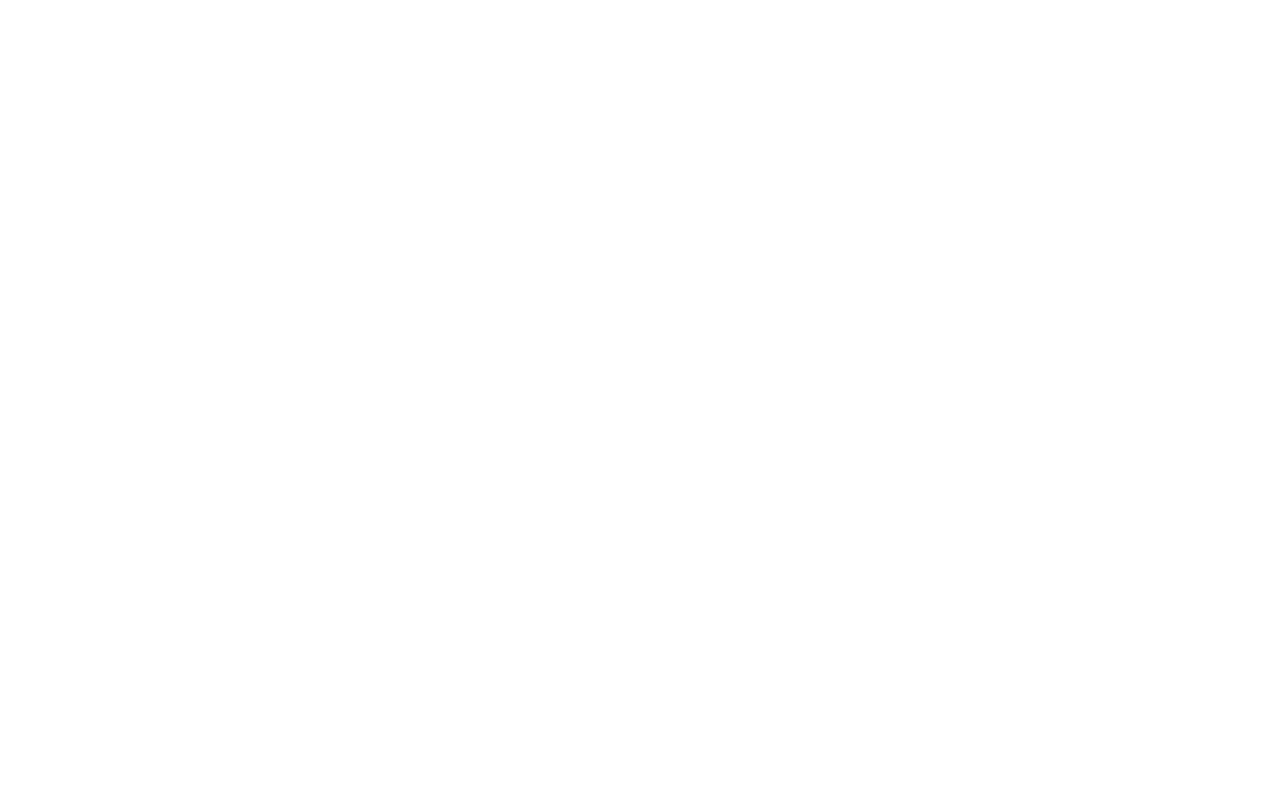
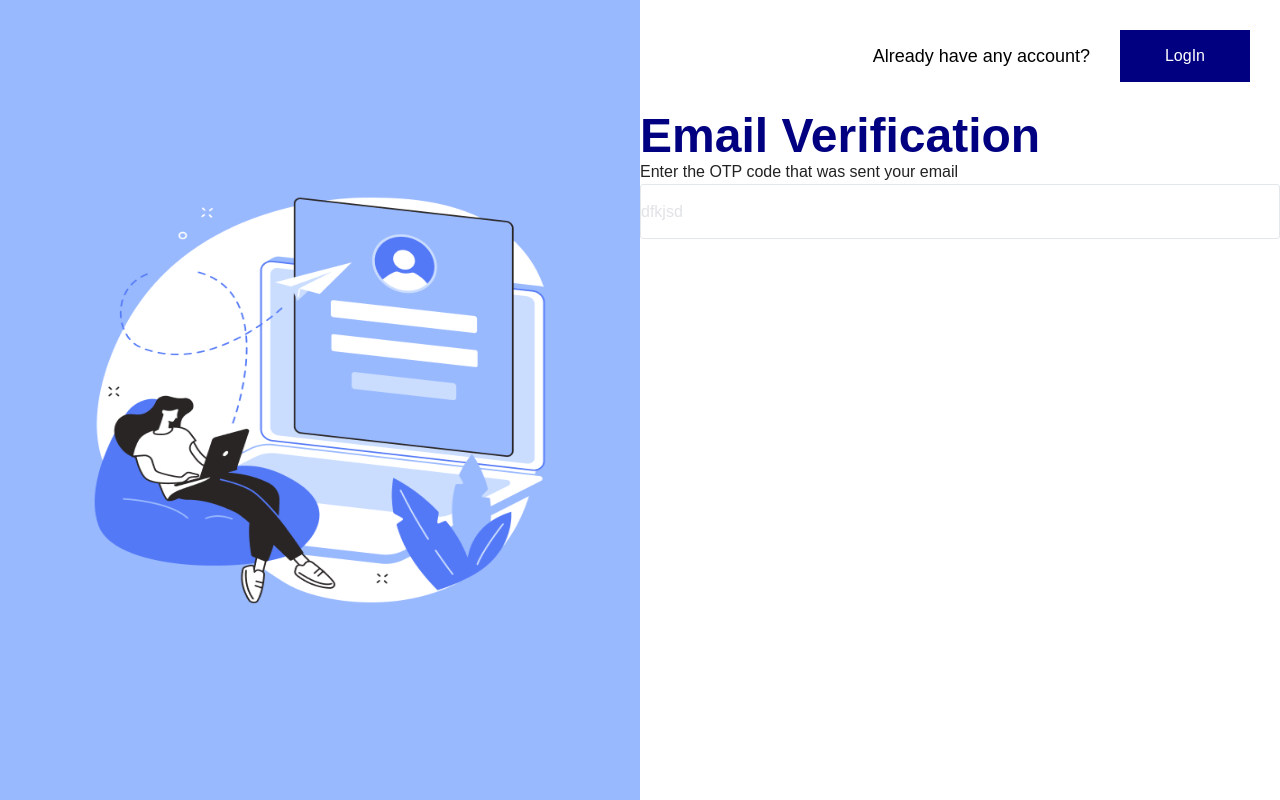
Before and after one commit to MamtazDev/venus, a React (Vite) app: page /login in a window 1280 px wide. Built offline with nearby package versions, Linux system fonts and the light colour scheme.

Commit message:
project upodate

```diff
--- a/package.json
+++ b/package.json
@@ -20,6 +20,7 @@
     "@types/react-dom": "^18.2.7",
     "@vitejs/plugin-react-swc": "^3.3.2",
     "autoprefixer": "^10.4.16",
+    "daisyui": "^4.4.19",
     "eslint": "^8.45.0",
     "eslint-plugin-react": "^7.32.2",
     "eslint-plugin-react-hooks": "^4.6.0",
--- /dev/null
+++ b/src/Authentication/Login/Login.css
@@ -0,0 +1,9 @@
+.input_field {
+    border-radius: 3px;
+    border: 1px solid #A4B2B9;
+    opacity: 0.3;
+    width: 100%;
+    height: 55px;
+    flex-shrink: 0;
+
+}
--- a/src/Authentication/Login/Login.jsx
+++ b/src/Authentication/Login/Login.jsx
@@ -1,8 +1,32 @@
-
+import loginImage from '../../assets/login.png'
+import './Login.css'
 const Login = () => {
     return (
         <div>
+            <div className="grid grid-cols-2 gap-0">
+                <div>
+                    <img className='w-full h-screen' src={loginImage} alt="login image" />
+                </div>
+                <div>
+                    <div className='flex justify-end p-30'>
+                        <div className='flex items-center gap-30'>
+                            <h4 className='text-lg text_dark_grey '>Already have any account?</h4>
+                            <button className='text-white px-45 py-14 btn_blue_bg '>LogIn</button>
+                        </div>
+                    </div>
+                    <div className=''>
+                        <h1 className='text-5xl font-semibold text-primary'>Email Verification</h1>
+                        <p className='text-base text222color'>Enter the OTP code that was sent your email</p>
+                        <div>
+                            <input type="text" className='input_field' placeholder='dfkjsd' />
 
+
+                        </div>
+                    </div>
+
+
+                </div>
+            </div>
         </div>
     );
 };
--- a/src/index.css
+++ b/src/index.css
@@ -72,7 +72,7 @@
 
 /* font size */
 
-h1 {
+/* h1 {
   font-size: 48px !important;
 }
 
@@ -94,7 +94,7 @@
 
 span {
   font-size: 14px !important;
-}
+} */
 
 /* font size end */
 /* buttons start */
@@ -126,6 +126,7 @@
 .btn_blue_bg {
   background-color: var(--primary);
   border: none;
+  color: #FFF;
 }
 
 /* gap start */
--- a/src/main.jsx
+++ b/src/main.jsx
@@ -2,7 +2,6 @@
 import ReactDOM from 'react-dom/client'
 import App from './App.jsx'
 import './index.css';
-import "bootstrap/dist/css/bootstrap.min.css";
 
 ReactDOM.createRoot(document.getElementById('root')).render(
   <React.StrictMode>
--- a/tailwind.config.js
+++ b/tailwind.config.js
@@ -1,28 +1,48 @@
 /* eslint-disable no-undef */
 /** @type {import('tailwindcss').Config} */
 module.exports = {
-  content: ['./src/**/*.{html,js}'],
+  content: [
+    "./index.html",
+    "./src/**/*.{js,ts,jsx,tsx}",
+  ],
   theme: {
     colors: {
-      'blue': '#000080',
+      'primary': '#000080',
       'yellow': '#FFA500',
-      'dark_grey': '#222',
+      'text_dark_grey': '#222',
       'light_grey': '#333',
       'sky': '#E8EEFF',
       'dark_sky': '#9AA8D1',
-
+    },
+    padding: {
+      '30': '30px',
+      '14': '14px',
+      '45': '45px'
     },
     fontFamily: {
       sans: ['Work Sans', 'sans-serif'],
     },
+    // fontSize: {
+
+    // },
+    // fs: {
+    //   '3xl': '48px',
+    //   'xxl': '28px',
+    //   'xl': '24px',
+    //   'lg': '20px',
+    //   'base': '16px',
+    //   'sm': '18px',
+    //   'xm': '14px',
+    // },
     extend: {
-      spacing: {
+      gap: {
         '6': '6px',
         '8': '8px',
         '10': '10px',
         '14': '14px',
         '15': '15px',
         '20': '20px',
+        '30': '30px',
       },
       borderRadius: {
         '3': '3px',
```
Also changed, not shown: 2 other files (tests, documents, lock files or other folders).
